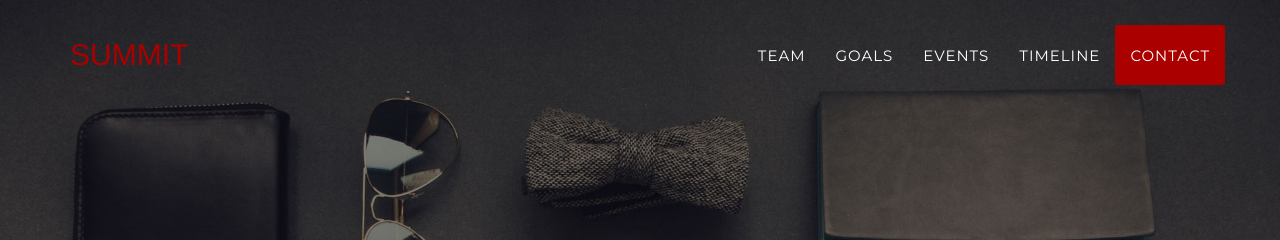
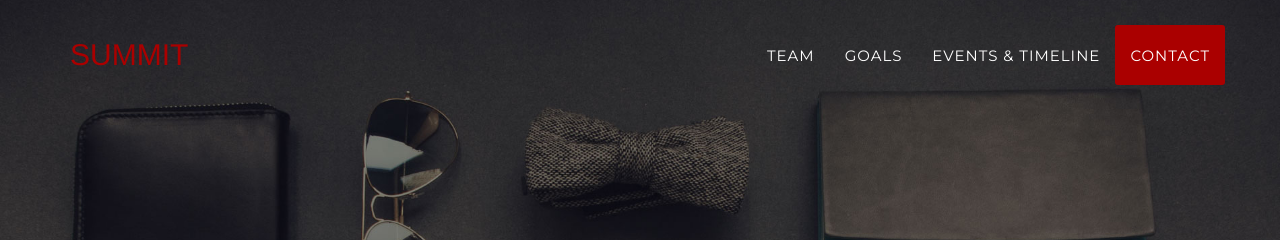
Before and after one commit to OzieGamma/SME-Website, a Jekyll site: the page built from index.html, in a window 1280 px wide. Shown: the top 240 px of the page. Built offline with Jekyll 4.4.1, drawn with Linux system fonts in a browser that asks for light colours; some web fonts are replaced.

Commit message:
Changed nav to Events & Timeline

```diff
--- a/_includes/header.html
+++ b/_includes/header.html
@@ -25,10 +25,7 @@
                         <a class="page-scroll" href="#goals">Goals</a>
                     </li>
                     <li>
-                        <a class="page-scroll" href="#events">Events</a>
-                    </li>
-                    <li>
-                        <a class="page-scroll" href="#timeline">Timeline</a>
+                        <a class="page-scroll" href="#timeline">Events & Timeline</a>
                     </li>
                     <li>
                         <a class="page-scroll" href="#contact">Contact</a>
```
